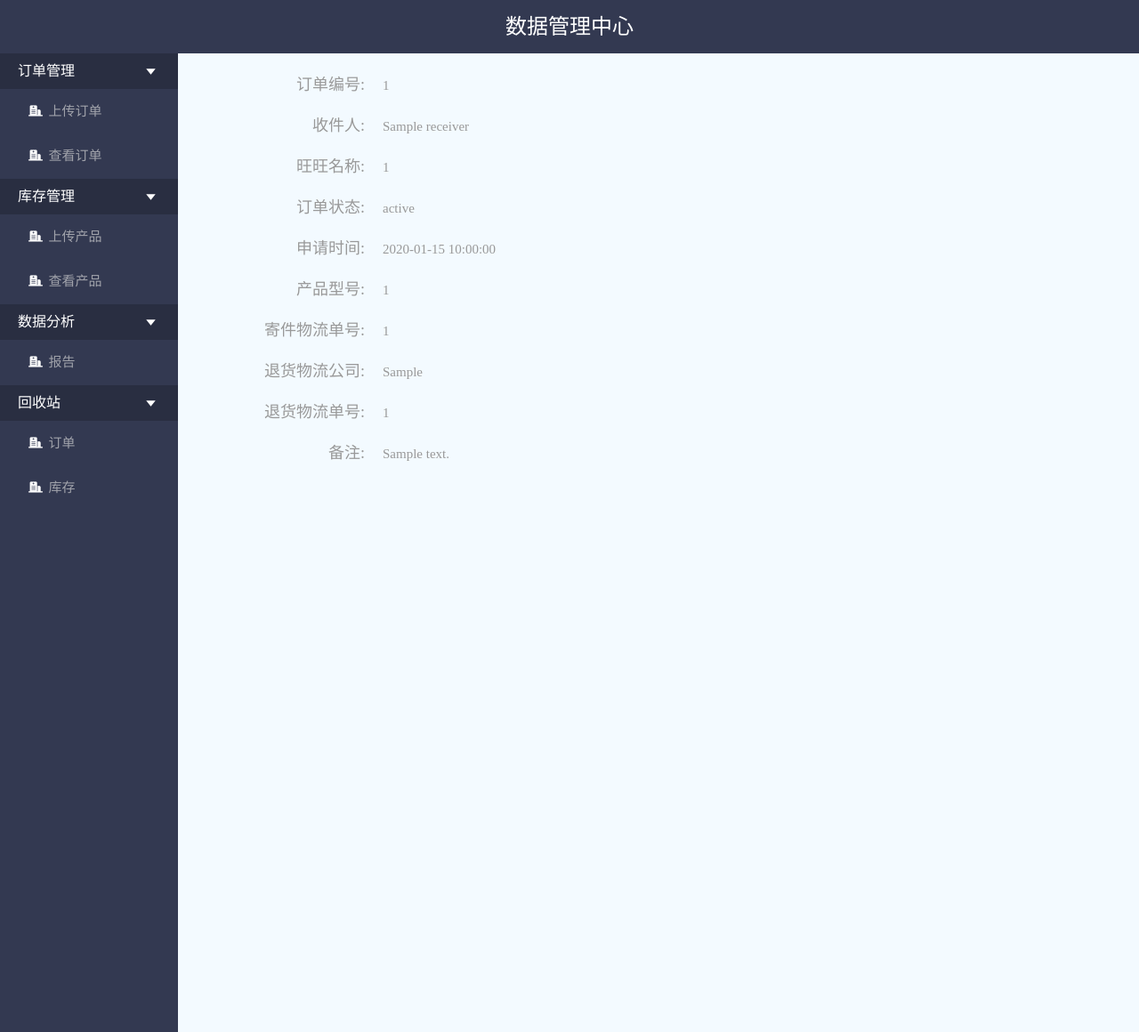
After one commit to Mowuyy/data_manage, a Flask app: template src/web/templates/apps/order_detail.html in a window 1280 px wide. The commit adds this page. Shown: the whole page at 89% size. Run offline with Flask 2, Linux system fonts and the light colour scheme; the template is opened without the code that fills it: most values are stand-ins (such as "Sample title", 1, 10 or a date in 2020); parts of the project's set-up code (start-up, migrations or seed data) failed here and were passed over.

Commit message:
修改详情页为跳转

```diff
--- a/src/web/apps/order_mgr/__init__.py
+++ b/src/web/apps/order_mgr/__init__.py
@@ -3,7 +3,7 @@
 from flask import Blueprint
 
 
-app = Blueprint('order_mgr', __name__, static_folder='../../static',template_folder='../../templates')
+app = Blueprint('order_mgr', __name__, static_folder='../../static', template_folder='../../templates')
 
 from . import views
 from . import urls
--- a/src/web/apps/order_mgr/urls.py
+++ b/src/web/apps/order_mgr/urls.py
@@ -1,10 +1,9 @@
 # -*- coding: utf-8 -*-
 
 from . import app
-from .api import UploadOrder, ListOrder, RemoveOrder, DetailOrder
+from .api import UploadOrder, ListOrder, RemoveOrder
 
 
 app.add_url_rule("/upload_order", view_func=UploadOrder.as_view("upload_order"), methods=("POST", ))
 app.add_url_rule("/list_order", view_func=ListOrder.as_view("list_order"), methods=("GET", ))
 app.add_url_rule("/remove_order", view_func=RemoveOrder.as_view("remove_order"), methods=("POST", ))
-app.add_url_rule("/detail_order", view_func=DetailOrder.as_view("detail_order"), methods=("GET", ))
--- /dev/null
+++ b/src/web/static/css/apps/order_detail.css
@@ -0,0 +1,22 @@
+.detail_css{
+    color: #999
+}
+
+.detail_css label {
+    font-size: 18px;
+    text-align: right;
+    margin-left: 60px;
+}
+
+.detail_css span {
+    font-size: 15px;
+    text-align: left;
+    margin-left: 20px;
+}
+
+.detail_css label, .detail_css span {
+    display: inline-block;
+    width: 150px;
+    margin-top: 20px
+
+}
--- a/src/web/static/js/apps/order_mgr.js
+++ b/src/web/static/js/apps/order_mgr.js
@@ -1,5 +1,5 @@
 // 订单上传
-function orderSubmitSuccess(result) {
+function orderSubmitSuccess() {
     alert("订单上传成功！");
     $("#upload_order_form input").val("");
 }
@@ -10,11 +10,11 @@ function orderSubmit() {
     $.each(formDataArr, function (i, item) {
         formData[item.name] = item.value;
     });
-    postRequest("/order_mgr/upload_order", formData, orderSubmitSuccess)
+    postRequest("/order_mgr/upload_order", formData, orderSubmitSuccess);
 }
 
 
-// 查看订单
+// 订单列表页
 function showOrder(page) {
     getRequest("/order_mgr/list_order", {"page": page || 1, "page_size": pageInfo.pageSize}, showOrderSuccess);
 }
@@ -34,8 +34,8 @@ function showOrderSuccess(result) {
             "<tr style='font-size: 16px;color: #999'><td>" + data[i].order_id + "</td>" +
             "<td>" + data[i].receiver + "</td>" +
             "<td>" + data[i].update_time + "</td>" +
-            "<td><a style='color: #999;' href='javascript:;' onclick='showDetail(" + data[i].order_id + ")'>详情</a> | " +
-            "<a style='color: #999' href='javascript:;' onclick='removeDetail(" + data[i].order_id + ")'>删除</a></td>" +
+            "<td><a style='color: #999;' href='/order_mgr/order_detail/" + data[i].order_id + "' target='_blank'>详情</a> | " +
+                "<a style='color: #999' href='javascript:;' onclick='removeDetail(" + data[i].order_id + ")'>删除</a></td>" +
             "</tr>");
     }
     $(".page_content th, .page_content td").css({
@@ -46,48 +46,6 @@ function showOrderSuccess(result) {
     pageAction(".page_flag", showOrder, result.data.total, result.data.page);
 }
 
-function showDetail(orderId) {
-    getRequest("/order_mgr/detail_order", {"order_id": orderId}, showDetailSuccess);
-}
-
-function showDetailSuccess(result) {
-    orderStatus = {1: "退货", 2: "退改", 3: "丢件", 4: "其他"};
-
-    function filterNull(data) {
-        if (data) {
-            return data
-        } else {
-            return "空"
-        }
-    }
-
-    $(".body_right").empty();
-    $(".body_right").append(
-        "<label>订单编号: </label><span>" + filterNull(result.data.order_id)+ "</span><br>" +
-        "<label>收件人: </label><span>" + filterNull(result.data.receiver) + "</span><br>" +
-        "<label>旺旺名称: </label><span>" + filterNull(result.data.wangwang_id) + "</span><br>" +
-        "<label>订单状态: </label><span>" + filterNull(orderStatus[result.data.order_status]) + "</span><br>" +
-        "<label>申请时间: </label><span>" + filterNull(result.data.apply_time) + "</span><br>" +
-        "<label>产品型号: </label><span>" + filterNull(result.data.goods_id) + "</span><br>" +
-        "<label>寄件物流单号: </label><span>" + filterNull(result.data.mail_pd_id) + "</span><br>" +
-        "<label>退货物流公司: </label><span>" + filterNull(result.data.return_pd_company) + "</span><br>" +
-        "<label>退货物流单号: </label><span>" + filterNull(result.data.return_pd_id) + "</span><br>" +
-        "<label>备注: </label><span>" + filterNull(result.data.comment)
-    );
-    $(".body_right").css({
-        "font-size": '18px',
-        "color": '#999'
-    });
-    $(".body_right >label").css({
-        "display": "inline-block",
-        "width": "150px",
-        "text-align": "right",
-        "margin-right": '20px',
-        "margin-left": '50px',
-        "margin-top": '20px'
-    })
-
-}
 
 function removeDetail(orderId) {
     postRequest("/order_mgr/remove_order", {"order_id": orderId, "recycle": 0}, removeDetailSuccess);
@@ -107,7 +65,7 @@ function showRecycleOrder(page) {
 function showRecycleOrderSuccess(result) {
     var data = result.data.items;
     if (data.length == 0) {
-        $(".body_right").empty().html("<h1 style='text-align: center;margin-top: 200px;font-size: 20px;color: #999;'>无数据，请您先上传订单信息</h1>");
+        $(".body_right").empty().html("<h1 style='text-align: center;margin-top: 200px;font-size: 20px;color: #999;'>无订单数据删除！</h1>");
         return;
     }
     $(".body_right").empty().html("<div class='page_content'></div><div class='page_flag'></div>");
--- a/src/web/static/js/utils.js
+++ b/src/web/static/js/utils.js
@@ -37,7 +37,7 @@ function postRequest(url, data, succCallback, loading=false, errCallback=undefin
 }
 
 var pageInfo = {
-    "pageSize": 15
+    "pageSize": 12
 };
 
 function pageAction(cssClass, callBackFunc, total, page) {
--- a/src/web/templates/403.html
+++ b/src/web/templates/403.html
@@ -2,7 +2,7 @@
 <html lang="en">
 <head>
     <meta charset="UTF-8">
-    <title>订单管理系统</title>
+    <title>数据管理中心</title>
 </head>
 <body>
     <p>抱歉！您还没有这项权限哦 ~</p>
--- a/src/web/templates/404.html
+++ b/src/web/templates/404.html
@@ -2,7 +2,7 @@
 <html lang="en">
 <head>
     <meta charset="UTF-8">
-    <title>订单管理系统</title>
+    <title>数据管理中心</title>
 </head>
 <body>
     <p>抱歉！找不到该页面 ~</p>
--- /dev/null
+++ b/src/web/templates/apps/order_detail.html
@@ -0,0 +1,20 @@
+{% extends "base.html" %}
+
+{% block css_file %}
+<link rel="stylesheet" href="../../static/css/apps/order_detail.css">
+{% endblock %}
+
+{% block content %}
+    <div class="detail_css">
+        <p><label>订单编号: </label><span>{{ data.order_id  }}</span></p>
+        <p><label>收件人: </label><span>{{ data.receiver }}</span></p>
+        <p><label>旺旺名称: </label><span>{{ data.wangwang_id }}</span></p>
+        <p><label>订单状态: </label><span>{{ data.order_status }}</span></p>
+        <p><label>申请时间: </label><span>{{ data.apply_time }}</span></p>
+        <p><label>产品型号: </label><span>{{ data.goods_id }}</span></p>
+        <p><label>寄件物流单号: </label><span>{{ data.mail_pd_id }}</span></p>
+        <p><label>退货物流公司: </label><span>{{ data.return_pd_company }}</span></p>
+        <p><label>退货物流单号: </label><span>{{ data.return_pd_id }}</span></p>
+        <p><label>备注: </label><span>{{ data.comment }}</span></p>
+    </div>
+{% endblock %}
```
Also changed, not shown: src/web/apps/order_mgr/api.py (+0 -14 lines), src/web/apps/order_mgr/views.py (+22 -1 lines), src/web/manage.py (+20 -7 lines), src/web/db/data_mgr.db.
